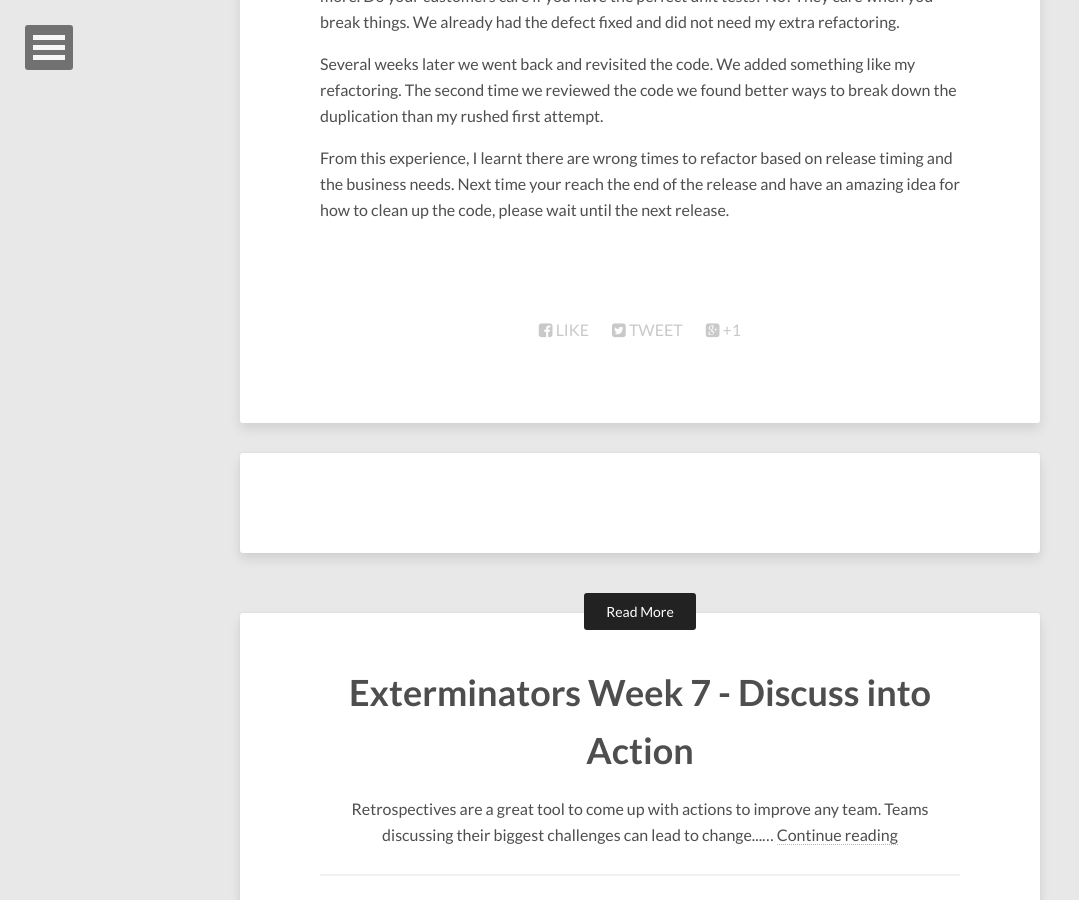
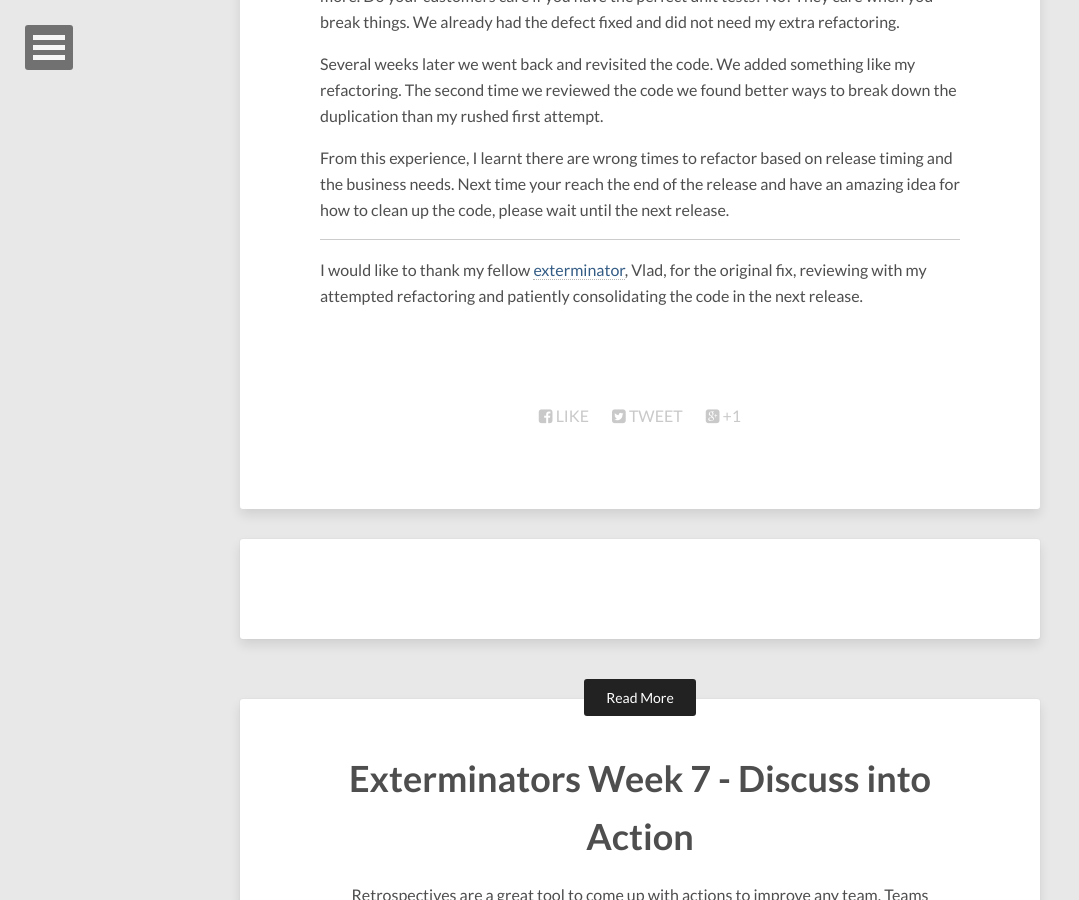
Before and after one commit to smaclell/smaclell.github.io, a Jekyll site: the page built from _posts/2015-06-08-exterminator-9-wrong-time-to-refactor.md, in a window 1280 px wide and 900 px high, scrolled down 2338 px. Shown: the whole window, without its empty margins (0-1079 px from the left). Built offline with Jekyll 4.4.1, drawn with Linux system fonts in a browser that asks for light colours; nearby versions of some CDN libraries; comment, search, counter and statistics services are not loaded.

Commit message:
Thanking vlad

```diff
--- a/_posts/2015-06-08-exterminator-9-wrong-time-to-refactor.md
+++ b/_posts/2015-06-08-exterminator-9-wrong-time-to-refactor.md
@@ -84,3 +84,11 @@ From this experience, I learnt there are wrong times to refactor based on
 release timing and the business needs. Next time your reach the end of the
 release and have an amazing idea for how to clean up the code, please wait
 until the next release.
+
+<hr />
+
+I would like to thank my fellow [exterminator][tribute], Vlad, for the original
+fix, reviewing with my attempted refactoring and patiently consolidating the
+code in the next release.
+
+[tribute]: {% post_url 2015-02-26-i-volunteer-as-tribute %}
```
